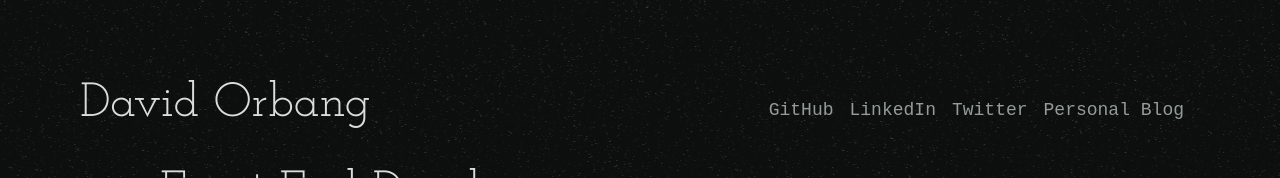
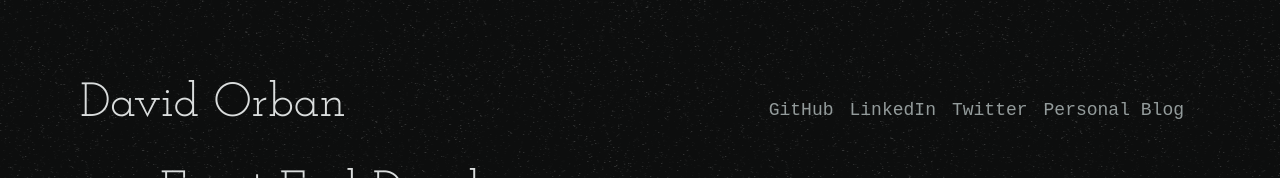
Before and after one commit to DxVxDOD/Portfolio_Website, a React (Vite) app: page / in a window 1280 px wide. Shown: the top 178 px of the page. Built offline with nearby package versions, Linux system fonts and the light colour scheme; a web font is replaced by a local one.

Commit message:
plugin:react/jsx-runtime

```diff
--- a/src/App.tsx
+++ b/src/App.tsx
@@ -1,4 +1,3 @@
-import React from "react";
 import SocialLinks from "./components/SocialLinks.tsx";
 import About from "./components/About.tsx";
 import Projects from "./components/Projects.tsx";
@@ -18,7 +17,7 @@ function App() {
           "flex flex-col text-3xl md:text-4xl xl:text-5xl 2xl:text-7xl"
         }
       >
-        <p className={"w-fit"}>David Orbang</p>
+        <p className={"w-fit"}>David Orban</p>
         <p className={"xl:p-10 pl-6 xl:pl-20 w-fit"}>Front-End Developer</p>
       </h1>
       {useMediaQuery("sm") && (
--- a/src/components/About.tsx
+++ b/src/components/About.tsx
@@ -1,5 +1,3 @@
-import React from "react";
-
 export default function About({ mobile }: { mobile: boolean }) {
   const text = mobile ? "text-xs" : "";
 
--- a/src/components/Cursor.tsx
+++ b/src/components/Cursor.tsx
@@ -1,4 +1,4 @@
-import React, { useRef, useEffect } from "react";
+import { useRef, useEffect } from "react";
 
 export default function Cursor() {
   const touch = window.matchMedia("(hover: none)").matches;
--- a/src/components/Projects.tsx
+++ b/src/components/Projects.tsx
@@ -1,4 +1,3 @@
-import React from "react";
 import { Button } from "./UI/Button.tsx";
 
 export default function Projects() {
--- a/src/components/SocialLinks.tsx
+++ b/src/components/SocialLinks.tsx
@@ -1,4 +1,3 @@
-import React from "react";
 import { SocialLink } from "./UI/SocialLink.tsx";
 
 export default function SocialLinks() {
--- a/src/components/UI/Button.tsx
+++ b/src/components/UI/Button.tsx
@@ -1,4 +1,3 @@
-import React from "react";
 export const Button = ({ title }: { title: string }) => {
   return (
     <button
--- a/src/components/UI/SocialLink.tsx
+++ b/src/components/UI/SocialLink.tsx
@@ -1,4 +1,3 @@
-import React from "react";
 export const SocialLink = ({
   title,
   href,
```
Also changed, not shown: .eslintrc.cjs.
